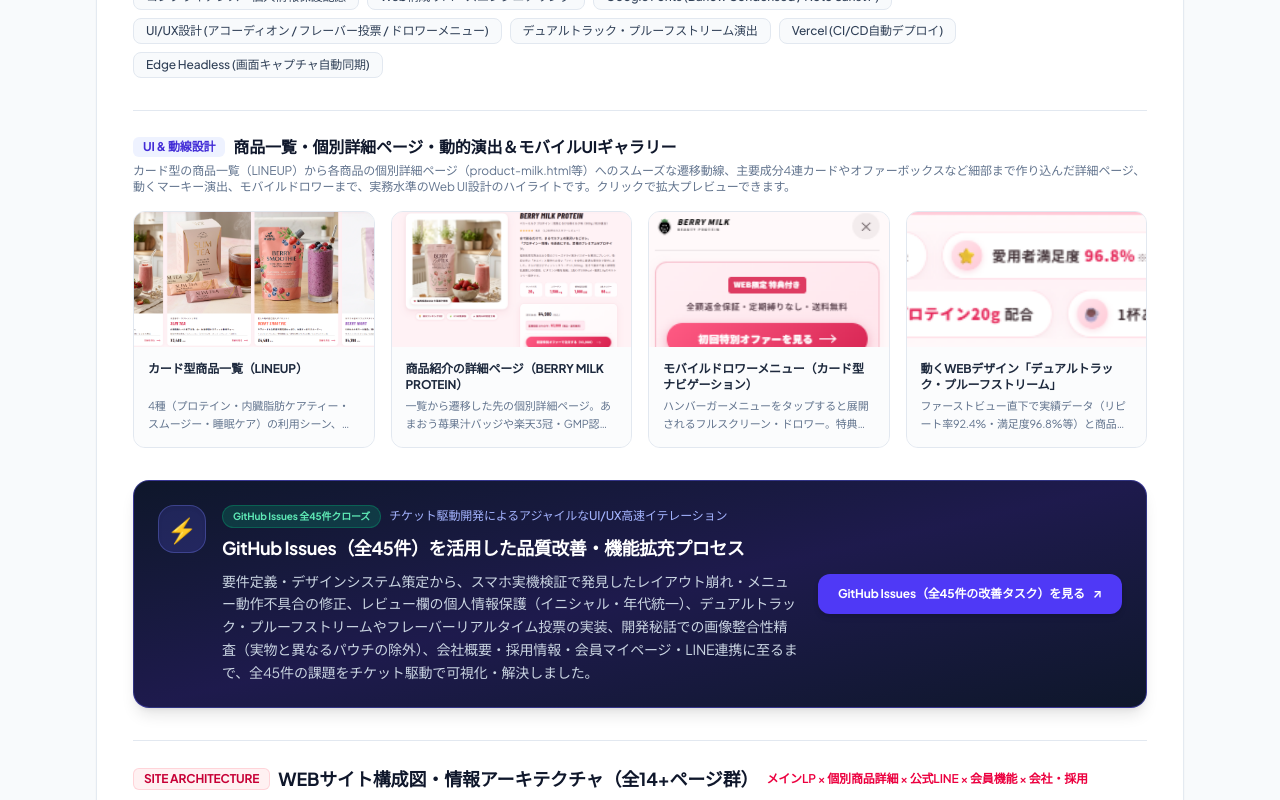
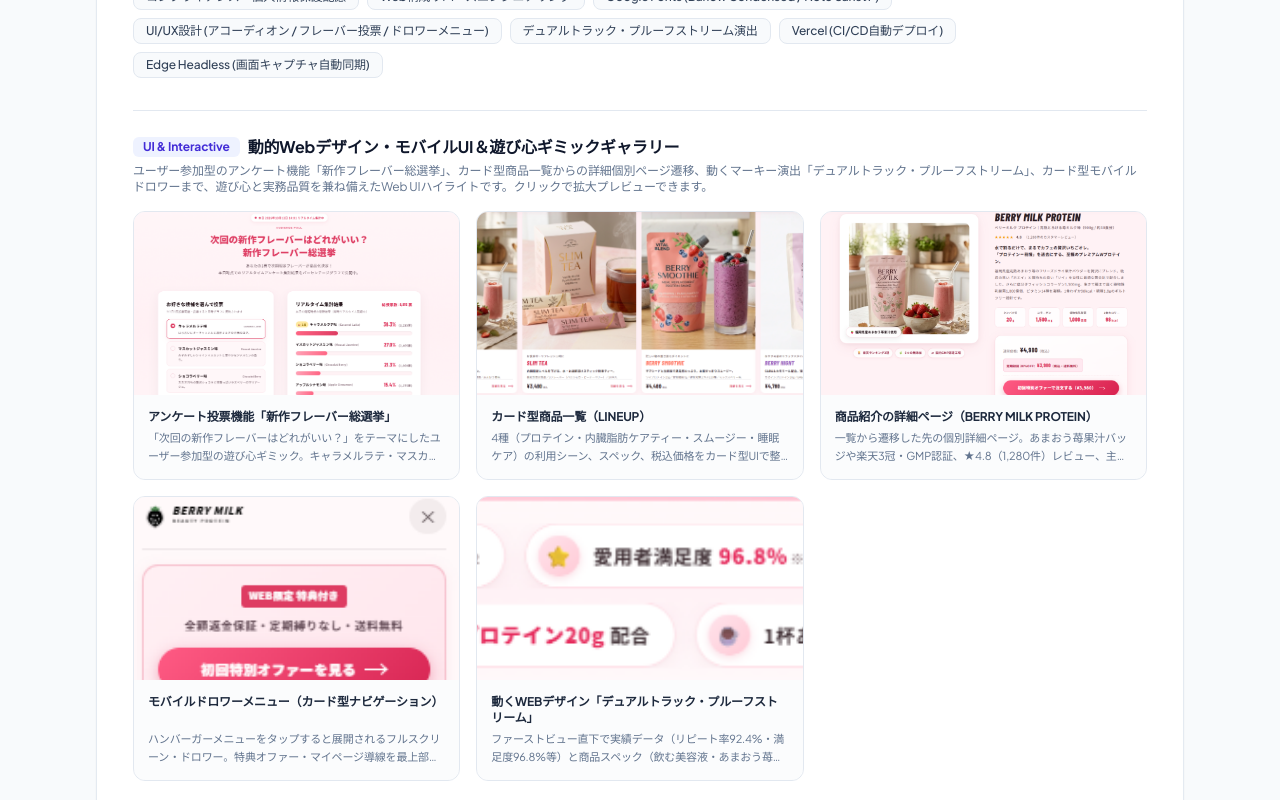
Before and after one commit to ikeda-haruka/ikeda-haruka.github.io, a React (Vite) app: page / in a window 1280 px wide. Shown: the part 7360-8160 px from the top of the page. Built offline with nearby package versions, Linux system fonts and the light colour scheme.

Commit message:
feat: BERRY MILKの動的ギャラリーに新作フレーバー総選挙（アンケート機能）UI画像を追加 (Closes #31)

```diff
--- a/src/components/Projects.tsx
+++ b/src/components/Projects.tsx
@@ -15,6 +15,7 @@
 import proteinUiMarqueeImg from "../assets/protein-ui-marquee.png";
 import proteinUiLineupImg from "../assets/protein-ui-lineup.png";
 import proteinUiDetailImg from "../assets/protein-ui-detail.png";
+import proteinUiPollImg from "../assets/protein-ui-poll.png";
 import adminNewsListImg from "../assets/oloroso-admin/admin-news-list.png";
 import adminNewsEditImg from "../assets/oloroso-admin/admin-news-edit.png";
 import adminBlogListImg from "../assets/oloroso-admin/admin-blog-list.png";
@@ -325,11 +326,17 @@
     demo: "https://protein-sandy.vercel.app/",
     github: "https://github.com/ikeda-haruka/protein",
     issuesUrl: "https://github.com/ikeda-haruka/protein/issues",
-    screenshotsBadge: "UI & 動線設計",
-    screenshotsTitle: "商品一覧・個別詳細ページ・動的演出＆モバイルUIギャラリー",
+    screenshotsBadge: "UI & Interactive",
+    screenshotsTitle: "動的Webデザイン・モバイルUI＆遊び心ギミックギャラリー",
     screenshotsNote:
-      "カード型の商品一覧（LINEUP）から各商品の個別詳細ページ（product-milk.html等）へのスムーズな遷移動線、主要成分4連カードやオファーボックスなど細部まで作り込んだ詳細ページ、動くマーキー演出、モバイルドロワーまで、実務水準のWeb UI設計のハイライトです。クリックで拡大プレビューできます。",
+      "ユーザー参加型のアンケート機能「新作フレーバー総選挙」、カード型商品一覧からの詳細個別ページ遷移、動くマーキー演出「デュアルトラック・プルーフストリーム」、カード型モバイルドロワーまで、遊び心と実務品質を兼ね備えたWeb UIハイライトです。クリックで拡大プレビューできます。",
     screenshots: [
+      {
+        src: proteinUiPollImg,
+        title: "アンケート投票機能「新作フレーバー総選挙」",
+        caption:
+          "「次回の新作フレーバーはどれがいい？」をテーマにしたユーザー参加型の遊び心ギミック。キャラメルラテ・マスカットジャスミン・ショコラベリー・アップルシナモンの4候補から1日1回投票可能。閲覧日時点の最新集計データとパーセンテージグラフが即時更新されるリアルタイム同期UIを構築。",
+      },
       {
         src: proteinUiLineupImg,
         title: "カード型商品一覧（LINEUP）",
```
Also changed, not shown: src/assets/protein-ui-poll.png (added).
